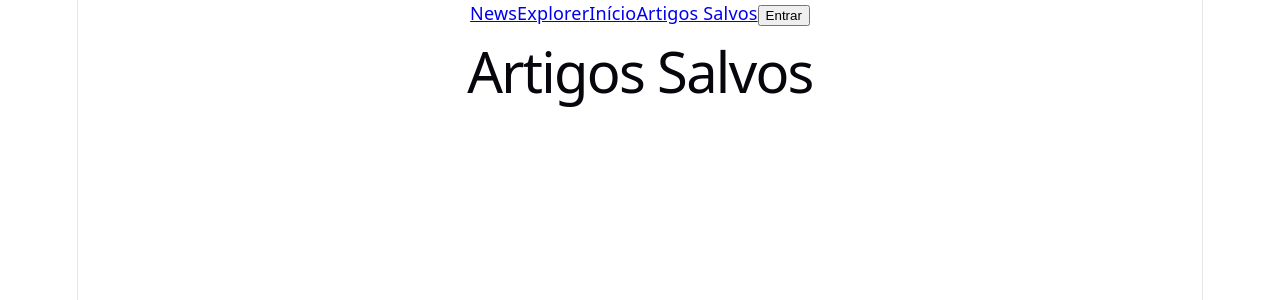
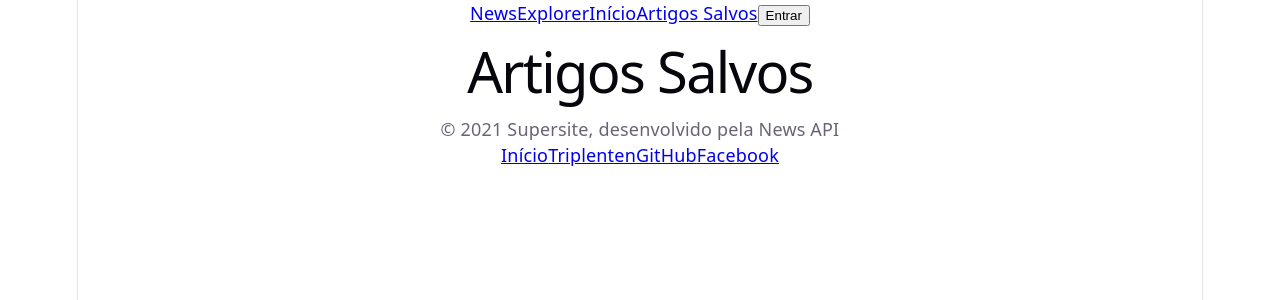
Before and after one commit to RodrigoMZanetti/news-explorer-frontend, a React (Vite) app: page /saved-news in a window 1280 px wide. Shown: the top 300 px of the page. Built offline with nearby package versions, Linux system fonts and the light colour scheme.

Commit message:
feat: create footer

```diff
--- a/src/components/App/App.jsx
+++ b/src/components/App/App.jsx
@@ -3,6 +3,7 @@ import { BrowserRouter, Routes, Route } from "react-router-dom";
 import Header from "../Header/Header";
 import Main from "../Main/Main";
 import SavedNews from "../SavedNews/SavedNews";
+import Footer from "../Footer/Footer";
 
 function App() {
   return (
@@ -13,6 +14,7 @@ function App() {
           <Route path="/" element={<Main />} />
           <Route path="/saved-news" element={<SavedNews />} />
         </Routes>
+        <Footer />
       </BrowserRouter>
     </>
   );
--- a/src/components/Footer/Footer.jsx
+++ b/src/components/Footer/Footer.jsx
@@ -0,0 +1,30 @@
+import React from "react";
+import { Link } from "react-router-dom";
+
+function Footer() {
+  return (
+    <footer className="footer">
+      <p className="footer__logo">
+        © 2021 Supersite, desenvolvido pela News API
+      </p>
+      <Link to="/" className="footer__link">
+        Início
+      </Link>
+      <Link to="/" className="footer__link">
+        Triplenten
+      </Link>
+
+      <a target="_blank" href="https://github.com/RodrigoMZanetti">
+        GitHub
+      </a>
+      <a
+        target="_blank"
+        href="https://www.facebook.com/nutricionistarodrigozanetti/"
+      >
+        Facebook
+      </a>
+    </footer>
+  );
+}
+
+export default Footer;
--- a/src/components/Header/Header.jsx
+++ b/src/components/Header/Header.jsx
@@ -3,7 +3,7 @@ import { Link } from "react-router-dom";
 
 function Header() {
   return (
-    <header>
+    <header className="header">
       <Link to="/" className="header__logo">
         NewsExplorer
       </Link>
```
